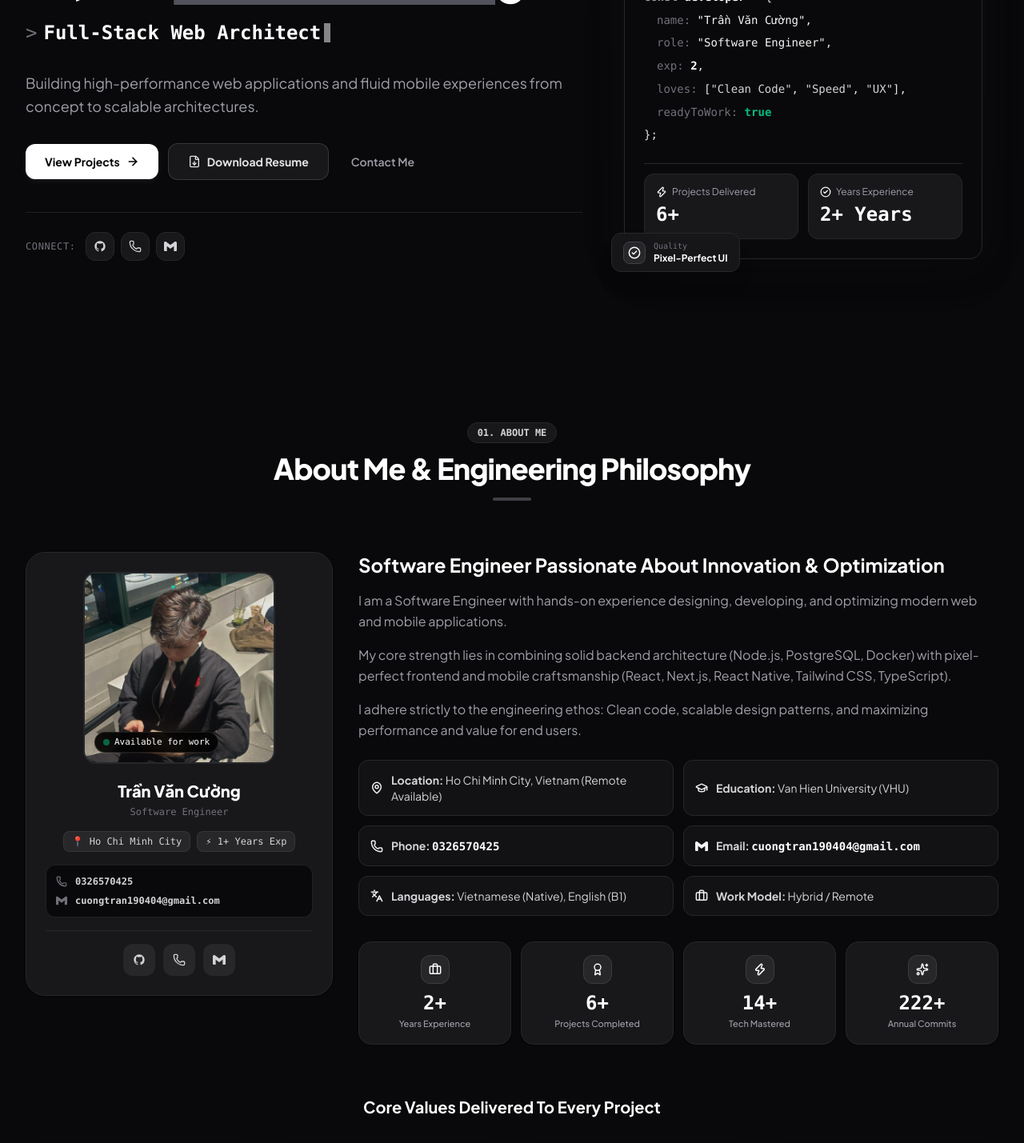
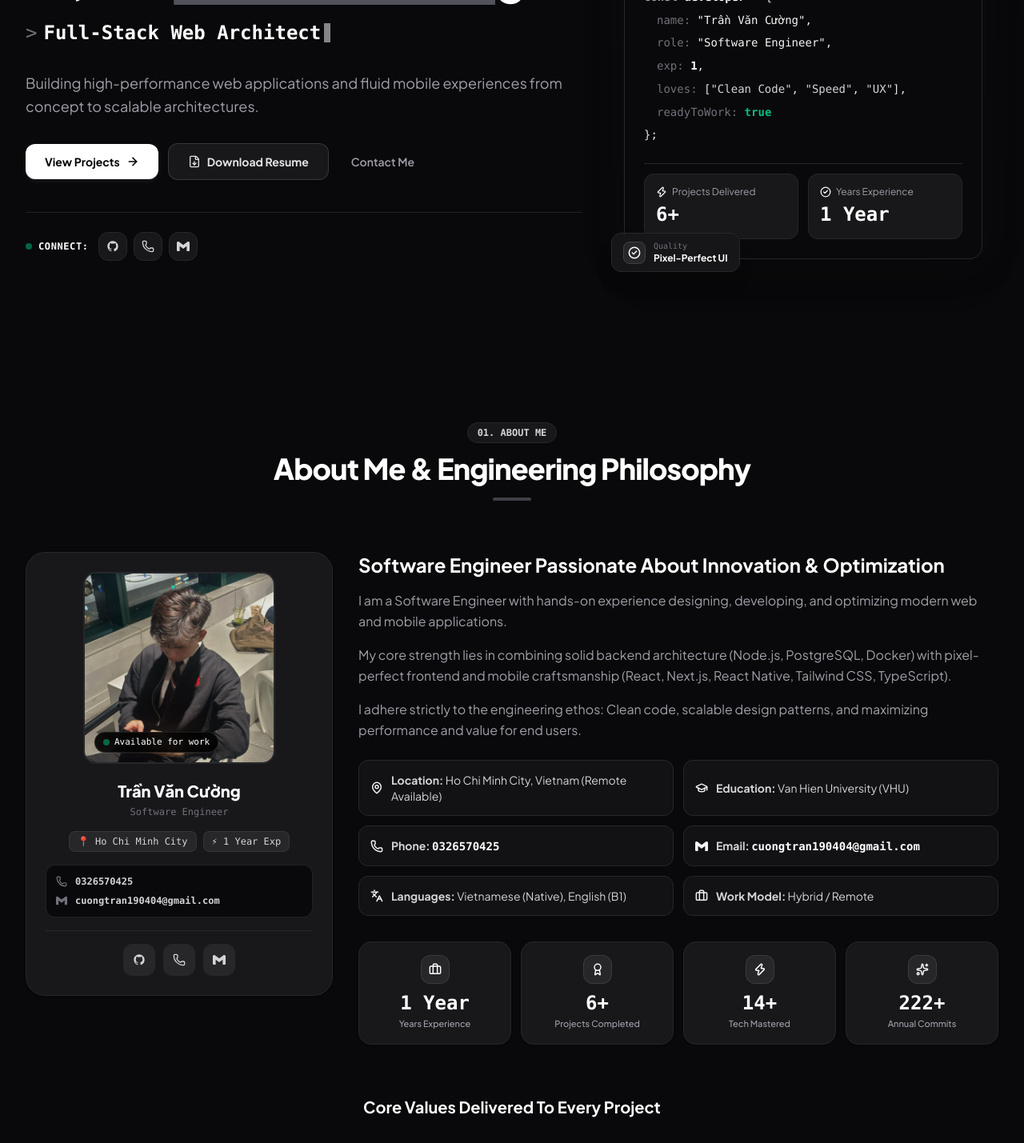
Before and after one commit to vancuong2k4/portfolio, a React (Vite) app: page / in a window 1280 px wide. Shown: the part 273-1702 px from the top of the page at 80% size. Built offline with nearby package versions, Linux system fonts and the light colour scheme.

Commit message:
fix: adjust experience to 1 year and highlight connect label with active indicator

```diff
--- a/src/components/About.tsx
+++ b/src/components/About.tsx
@@ -45,7 +45,7 @@ export const About: React.FC = () => {
   const statsList = [
     {
       label: "Years Experience",
-      value: `${profileData.stats.yearsExperience}+`,
+      value: `${profileData.stats.yearsExperience} Year`,
       icon: Briefcase
     },
     {
@@ -128,7 +128,7 @@ export const About: React.FC = () => {
                   📍 Ho Chi Minh City
                 </span>
                 <span className="px-2.5 py-1 rounded-lg text-xs font-mono bg-zinc-100 dark:bg-zinc-800 text-zinc-700 dark:text-zinc-300 border border-zinc-200 dark:border-zinc-700/60">
-                  ⚡ 1+ Years Exp
+                  ⚡ 1 Year Exp
                 </span>
               </div>
 
--- a/src/components/Hero.tsx
+++ b/src/components/Hero.tsx
@@ -131,7 +131,8 @@ export const Hero: React.FC = () => {
             {/* Social Links & Highlights */}
             <div className="pt-6 border-t border-zinc-200 dark:border-zinc-800/80 w-full flex flex-wrap items-center justify-between gap-4">
               <div className="flex items-center gap-3">
-                <span className="text-xs font-mono uppercase tracking-wider text-zinc-500">
+                <span className="inline-flex items-center gap-2 text-xs font-mono font-bold uppercase tracking-wider text-zinc-900 dark:text-white">
+                  <span className="w-2 h-2 rounded-full bg-emerald-500 animate-pulse" />
                   Connect:
                 </span>
                 <div className="flex items-center gap-2">
@@ -249,7 +250,7 @@ export const Hero: React.FC = () => {
                         <span>Years Experience</span>
                       </div>
                       <div className="text-2xl font-black text-zinc-900 dark:text-white font-mono">
-                        {profileData.stats.yearsExperience}+ Years
+                        {profileData.stats.yearsExperience} Year
                       </div>
                     </div>
                   </div>
--- a/src/data/portfolioData.ts
+++ b/src/data/portfolioData.ts
@@ -25,7 +25,7 @@ export const profileData: Profile = {
   github: "https://github.com/vancuong2k4",
   cvUrl: "#resume",
   stats: {
-    yearsExperience: 2,
+    yearsExperience: 1,
     projectsCompleted: 6,
     technologiesMastered: 14,
     commitsLastYear: 222
```
